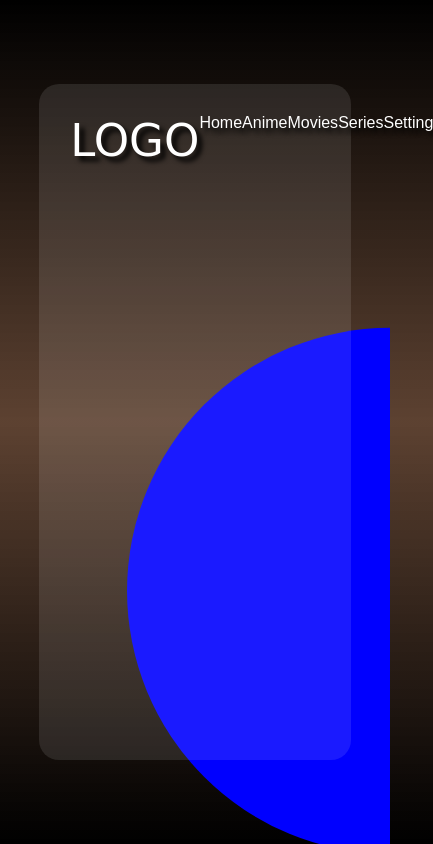
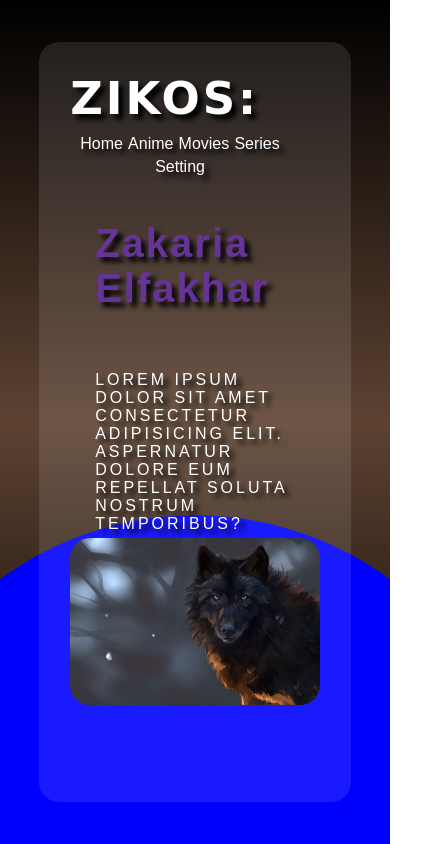
Before and after one commit to ZakaDev22/ResponsiveHomePage, a plain HTML site: page index.html in a window 390 px wide. Shown: the whole page, 433 px wide, since content can reach past the window. Drawn offline with Linux system fonts and the light colour scheme.

Commit message:
Final Result

```diff
--- a/index.css
+++ b/index.css
@@ -1,6 +1,4 @@
-
-
-*{
+* {
     padding: 0;
     margin: 0;
 
@@ -9,7 +7,7 @@
 }
 
 body {
-    background-image: linear-gradient(to top , black,#3a1905d2,black);
+    background-image: linear-gradient(to top, black, #3a1905d2, black);
     height: 100vh;
     width: 100%;
 
@@ -31,12 +29,13 @@ body::after {
 
 .container {
 
-    background: rgba(255,255,255, 0.1);
+    background: rgba(255, 255, 255, 0.1);
     /* opacity: 0.1; */
-    height: 80%;
+    height: 90%;
     width: 80%;
 
     border-radius: 20px;
+    overflow: hidden;
 }
 
 .container nav {
@@ -55,6 +54,9 @@ body::after {
     display: flex;
     justify-content: space-evenly;
     list-style: none;
+    margin: 10px;
+    gap: 5px;
+    flex-wrap: wrap;
 }
 
 /* Menue Items */
@@ -71,8 +73,11 @@ body::after {
     font-family: cursive;
     transition: all 1s ease-in-out;
     text-shadow: 5px 5px 5px black;
+    font-weight: 700;
+    letter-spacing: 3px;
 
 }
+
 .logo:hover {
 
     transform: matrix(1.1, -1, 0.5, 1.2, -10, -10);
@@ -90,3 +95,98 @@ body::after {
     background-color: #ffffff1a;
     border-radius: 5px;
 }
+
+main {
+    width: 80%;
+    height: 100%;
+    margin: auto;
+    display: flex;
+    justify-content: space-between;
+    align-items: center;
+    overflow: hidden;
+}
+
+
+main .section1,
+main .section2 {
+
+    width: 40%;
+}
+
+main .section1 h2,
+main .section1 p {
+    pad: 10px;
+    margin: 5px 0px;
+
+    text-shadow: 5px 5px 5px black;
+}
+
+.section1 h2 {
+    font-size: 40px;
+    font-weight: 700;
+    letter-spacing: 2px;
+    color: rebeccapurple;
+
+}
+
+.section1 p {
+
+    letter-spacing: 3px;
+    text-transform: uppercase;
+}
+
+.section2 .image img {
+
+    width: 350px;
+    background-repeat: no-repeat;
+    background-size: contain;
+
+    border-radius: 20px;
+}
+
+@media (min-width:950px) and (max-width:1050px) {
+
+    .section2 .image img {
+
+        width: 250px;
+    }
+
+}
+
+@media (max-width:950px) {
+
+    .content,
+    nav {
+
+        flex-direction: column;
+        justify-content: flex-start;
+    }
+
+    .content .section1,
+    .content .section2 {
+        width: 80%;
+        display: flex;
+        flex-direction: column;
+        align-items: center;
+        gap: 50px;
+    }
+
+    .content .section2 .image {
+
+        display: flex;
+        justify-content: center;
+        align-items: center;
+    }
+
+    .content .section2 .image img {
+
+        width: 250px;
+
+    }
+
+    body::after {
+
+        clip-path: circle(50% at bottom);
+    }
+
+}
--- a/index.html
+++ b/index.html
@@ -1,16 +1,18 @@
 <!DOCTYPE html>
 <html lang="en">
+
 <head>
     <meta charset="UTF-8">
     <meta name="viewport" content="width=device-width, initial-scale=1.0">
     <title>Responsive Home Page</title>
     <link rel="stylesheet" href="index.css">
 </head>
+
 <body>
 
     <div class="container">
         <nav>
-            <a href="#" class="logo">Logo</a>
+            <a href="#" class="logo">Zikos:</a>
             <ul>
                 <li><a href="#" id="MenueItems">Home</a></li>
                 <li><a href="#" id="MenueItems">Anime</a></li>
@@ -19,7 +21,22 @@
                 <li><a href="#" id="MenueItems">Setting</a></li>
             </ul>
         </nav>
+
+        <main class="content">
+            <section class="section1">
+                <h2>Zakaria Elfakhar</h2>
+                <p>Lorem ipsum dolor sit amet consectetur adipisicing elit. Aspernatur dolore eum repellat soluta
+                    nostrum temporibus?</p>
+            </section>
+
+            <section class="section2">
+                <div class="image">
+                    <img src="wolf.jpg">
+                </div>
+            </section>
+        </main>
     </div>
 
 </body>
+
 </html>
```
Also changed, not shown: wolf.jpg (added). Lines whose indentation alone changed are shown as unchanged.
